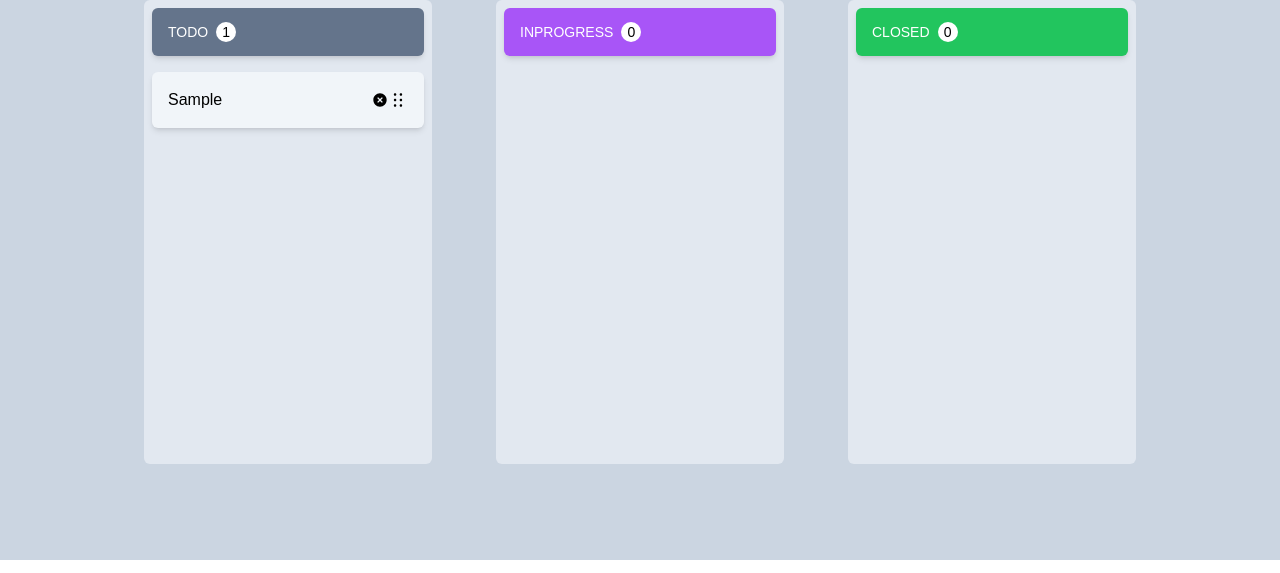
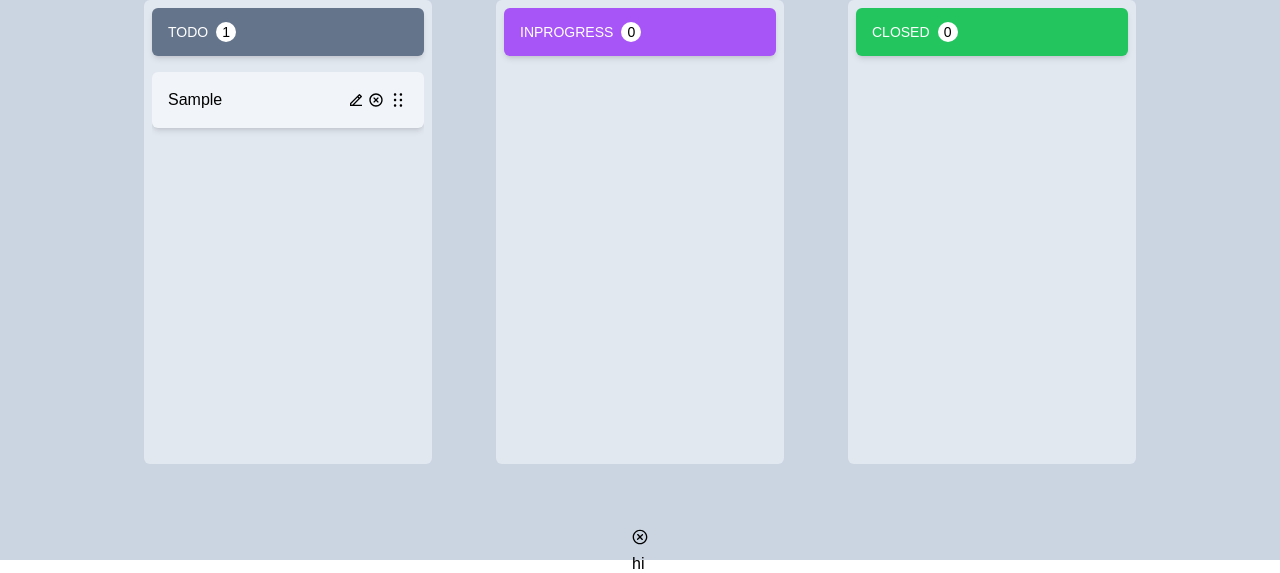
Before and after one commit to CesarAFC/kanban-board, a React (Vite) app: page / in a window 1280 px wide. Both pictures are taken after typing "Sample" into the empty fields and a click on the button "Create". Shown: the part 240-813 px from the top of the page. Built offline with nearby package versions, Linux system fonts and the light colour scheme.

Commit message:
Adding edit task feature

```diff
--- a/src/App.tsx
+++ b/src/App.tsx
@@ -6,6 +6,8 @@ import { useTaskStore } from './store/task';
 import { arrayMove } from '@dnd-kit/sortable';
 import { useState } from 'react';
 import SingleTask from './components/SingleTask';
+import { Task } from './types/taskTypes';
+import Modal from './components/Modal';
 
 function App() {
 
@@ -45,15 +47,17 @@ function App() {
 
   const handleDragEnd = ({active, over}: DragEndEvent) => {
 
+    // const activeContainer = active.data.current?.sortable.containerId;
+    // const overContainer = over?.data.current?.sortable.containerId || over?.id;
+    // toast('Task status updated', {icon: '🎛️'})
 
     if (active.id !== over?.id) {
       const oldIndex = taskStore.findIndex((person) => person.id === active.id);
       const newIndex = taskStore.findIndex((person) => person.id === over?.id);
       const newArray = arrayMove(taskStore, oldIndex, newIndex);
       updateIndex(newArray);
-    } else {
-      toast('Task status updated', {icon: '🎛️'})
     }
+    setActiveId(null)
 
   }
   const tastTry = taskStore.find( item => item.id === activeId)
@@ -61,7 +65,6 @@ function App() {
   return (
       <div className="bg-slate-300 w-screen h-screen flex flex-col items-center p-3 pt-32 gap-16">
         <CreateTask />
-
         <DndContext
           sensors={sensors}
           collisionDetection={closestCenter}
@@ -79,9 +82,11 @@ function App() {
               easing: "cubic-bezier(0.18, 0.67, 0.6, 1.22)",
             }}
           >
-          {activeId ? <SingleTask task={tastTry} dragOverlay /> : null}
+            {activeId ? <SingleTask task={tastTry as Task} /> : null}
           </DragOverlay>
-
+          <Modal>
+            <h1>hi</h1>
+          </Modal>
           <Toaster />
         </DndContext>
       </div>
--- /dev/null
+++ b/src/components/Modal.tsx
@@ -0,0 +1,19 @@
+import { ReactElement } from "react"
+import { CgCloseO } from 'react-icons/cg'
+
+type ModalProps = {
+    children: ReactElement
+}
+
+function Modal({children}: ModalProps) {
+  return (
+    <article>
+        <div>
+            <button><CgCloseO /></button>
+            {children}
+        </div>
+    </article>
+  )
+}
+
+export default Modal
--- a/src/components/SingleTask.tsx
+++ b/src/components/SingleTask.tsx
@@ -2,22 +2,33 @@ import { useSortable } from "@dnd-kit/sortable";
 import {CSS} from '@dnd-kit/utilities'
 import { Task } from "../types/taskTypes";
 import { useTaskStore } from "../store/task";
-import React from "react";
-import {RiDraggable,  RiCloseCircleFill} from 'react-icons/ri'
+import { RiDraggable, RiCloseCircleLine, RiEdit2Line, RiCheckboxCircleLine, RiXingLine } from "react-icons/ri";
 import { toast } from "react-hot-toast";
+import { useEffect, useRef, useState } from "react";
 
 type SingleTask = {
-    task: Task | any,
+    task: Task,
     dragOverlay?: any
 }
 
 function SingleTask({task}: SingleTask) {
 
-  const removeTask = useTaskStore(state => state.removeTask);
+  const [isEditing, setIsEditing] = useState(false);
+  const [newTask, setNewTask] = useState(task.name);
+
+  const {removeTask, editTask} = useTaskStore(state => state);
   const { attributes, listeners, setNodeRef, transform, transition, isDragging } =
     useSortable({
       id: task.id,
     });
+
+    const handleEdit = () => {
+      editTask(task.id, newTask)
+      setIsEditing(false)
+      toast('Task edited', {icon: '🛠️'})
+    }
+
+    const inputRef = useRef<HTMLInputElement>(null)
 
     const style = {
       transform: CSS.Transform.toString(transform),
@@ -25,12 +36,33 @@ function SingleTask({task}: SingleTask) {
       opacity: isDragging ? 0.5 : 1,
   }
 
+  const handleEditChange = ({target}: React.ChangeEvent<HTMLInputElement>) => {
+    setNewTask(target.value)
+  }
+  const handleFinishEdit = () => {
+    handleEdit()
+  }
 
-  const handleDelete = (e: React.MouseEvent<HTMLButtonElement, MouseEvent>) => {
-    // e.stopPropagation()
+  const handleDelete = () => {
     removeTask(task.id)
     toast('Task deleted', {icon: '💀'})
   }
+
+  const handleSetEdit = () => {
+    setIsEditing(true);
+  }
+
+
+  const handleEnter = (event: React.KeyboardEvent<HTMLInputElement>) => {
+    if(event.key == "Enter") {
+      handleEdit();
+    }
+  }
+
+  useEffect(() => {
+    inputRef.current?.focus();
+  }, [isEditing])
+
 
   return (
     <div
@@ -39,10 +71,12 @@ function SingleTask({task}: SingleTask) {
       style={style}
       className={`bg-slate-100 relative p-4 shadow-md rounded-md opacity-100 flex justify-between`}
     >
-      <h1>{task.name}</h1>
-      <div className="flex">
-        <button onClick={handleDelete}><RiCloseCircleFill /></button>
-        <button  {...listeners}><RiDraggable size={20} /></button>
+      { isEditing ? <input onKeyDown={handleEnter} className="rounded-md outline-none pl-2 transition" ref={inputRef} value={newTask} onChange={handleEditChange} /> : <h3>{task.name}</h3>}
+      <div className="flex gap-1">
+        {isEditing && <button onClick={handleFinishEdit} className="rounded-sm transition hover:bg-gray-200"><RiCheckboxCircleLine /></button>}
+        {!isEditing && <button onClick={handleSetEdit} className="rounded-sm transition hover:bg-gray-200"><RiEdit2Line /></button>}
+        {!isEditing && <button onClick={handleDelete} className="rounded-full h-4 mt-1 transition hover:bg-red-200"><RiCloseCircleLine /></button>}
+        <button className="rounded-sm transition hover:bg-gray-200"  {...listeners}><RiDraggable size={20} /></button>
       </div>
     </div>
   );
--- a/src/components/StatusSingle.tsx
+++ b/src/components/StatusSingle.tsx
@@ -22,7 +22,7 @@ function StatusSingle({status, tasks}: StatusProps) {
         items={tasks}
         strategy={verticalListSortingStrategy}
       >
-        <div ref={setNodeRef} className="flex flex-col gap-2 h-96">
+        <div ref={setNodeRef} className="flex flex-col gap-2 h-96 overflow-scroll">
           {tasks.map((task) => (
             <SingleTask key={task.id} task={task} />
           ))}
--- /dev/null
+++ b/src/hooks/useModal.tsx
@@ -0,0 +1,14 @@
+import {useState} from 'react';
+
+export const useModal = (initialValue = false) => {
+    const [isOpen, setIsOpen] = useState<boolean>(initialValue);
+
+    const openModal = () => setIsOpen(true);
+    const closeModal = () => setIsOpen(false);
+
+  return [
+    isOpen,
+    openModal,
+    closeModal
+  ]
+}
--- a/src/store/task.ts
+++ b/src/store/task.ts
@@ -8,6 +8,7 @@ type TaskStore = {
     newTask: (task: Task) => void,
     removeTask: (id: string) => void,
     updateTaskState: (taskId: string , newStatus: string) => void
+    editTask: (taskId: string , newTask: string) => void
 }
 
 export const useTaskStore = create(
@@ -37,7 +38,16 @@ export const useTaskStore = create(
                   const updatedTasks = state.taskStore.map((task) =>
                     task.id === taskId ? { ...task, status: newStatus } : task
                   );
-                  console.log(updatedTasks)
+                  return { taskStore: updatedTasks };
+                }
+                )
+              },
+            editTask: (taskId, newTask) => {
+                //downside: it loops through all the task
+                set( state => {
+                  const updatedTasks = state.taskStore.map((task) =>
+                    task.id === taskId ? { ...task, name: newTask } : task
+                  );
                   return { taskStore: updatedTasks };
                 }
                 )
```
Lines whose indentation alone changed are shown as unchanged.
